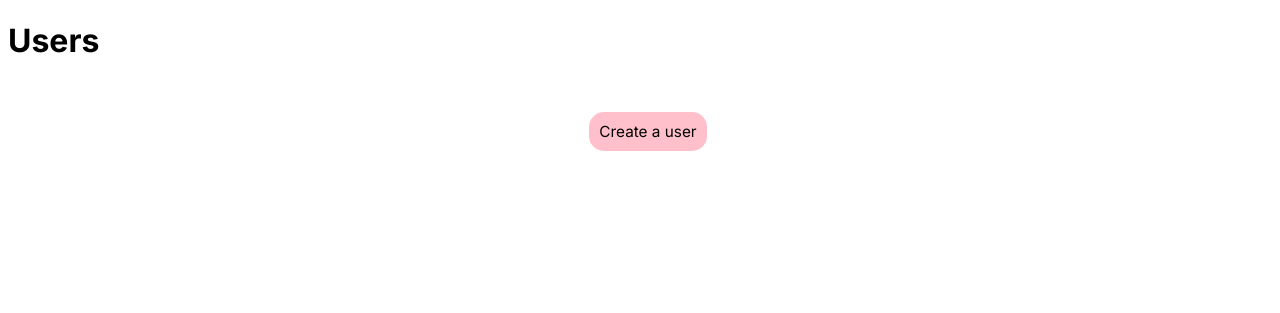
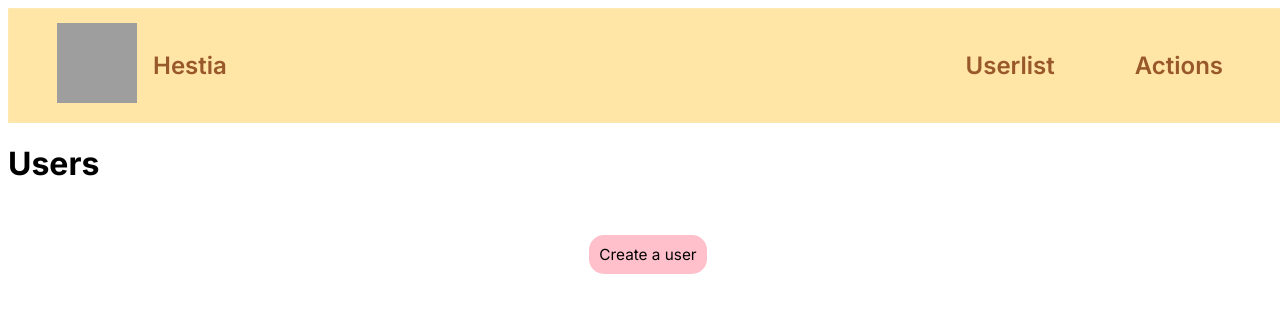
Before and after one commit to SolderFumes/hestia, a Flask app: page /userlist in a window 1280 px wide. Shown: the top 313 px of the page. Run offline with Flask 3, Linux system fonts and the light colour scheme; grey boxes are pictures that could not be loaded.

Commit message:
Style changes

```diff
--- a/app.py
+++ b/app.py
@@ -9,7 +9,7 @@ app = Flask(__name__)
 # @app.route is a decorator that tells Flask to run the following function when a request for the given path comes in ('/')
 @app.route('/')
 def home():
-    return '<h1>Hestia Home</h1><a href=/userlist>User List</a>'
+    return render_template('index.html')
 
 
 @app.route('/actions')
--- /dev/null
+++ b/static/css/styles.css
@@ -0,0 +1,67 @@
+@import url('https://fonts.googleapis.com/css?family=Lexend:400,500,600&display=swap');
+/* Header and Nav Bar */
+body {
+  font-family: "Lexend", sans-serif;
+}
+.site-header {
+  position: sticky;
+  top: 0;
+  z-index: 20;
+  padding-top: 1rem;
+}
+
+a, #topper h2
+{
+  color: #99582A;
+  font-weight: 600;
+  /*text-shadow: -0.05rem -0.05rem 0.1rem #99582A, 0.05rem -0.05rem 0.1rem #99582A, -0.05rem 0.05rem 0.1rem #99582A, 0.05rem 0.05rem 0.1rem #99582A, 0.1rem 0.1rem 0.1rem #99582A, 0.15rem 0.15rem 0.1rem #99582A; */
+
+  text-decoration: none;
+  transition: text-shadow 0.3s ease-out 0s;
+}
+
+#topper
+{
+  display: flex;
+  align-items: center;
+  justify-content: space-between;
+  gap: 1rem;
+  padding: 0.9rem 1rem;
+  border: 1px solid rgba(255, 255, 255, 0.12);
+  border-radius: 0px;
+  background: rgba(255, 230, 167, 1);
+  backdrop-filter: blur(18px);
+}
+
+#pages, #title
+{
+	display: flex;
+	justify-content: space-between;
+}
+
+#pages, #title
+{
+	gap: 1em;
+}
+
+#pages h2, #title a
+{
+	margin-top: auto;
+	margin-bottom: auto;
+}
+
+#title
+{
+	margin-left: 2em;
+}
+
+#pages h2
+{
+	margin-right: 2em;
+}
+
+#title img
+{
+	width: 5em;
+	height: 5em;
+}
--- a/templates/actions.html
+++ b/templates/actions.html
@@ -1,4 +1,5 @@
 <!DOCTYPE HTML>
+{% include "header.html" %}
 <div>
 	<table>
 		<!--We want to create a row for every entry in actions_dict.
--- /dev/null
+++ b/templates/header.html
@@ -0,0 +1,18 @@
+<head>
+	<link rel="icon" href="https://img.icons8.com/?size=64&id=81202&format=png&color=000000" type="image/x-icon">
+	<link rel="stylesheet" href="static/css/styles.css">
+</head>
+<div id="topper" class="site-header">
+	<div id="title">
+	    <a href="/">
+		<img src="https://img.icons8.com/?size=64&id=81202&format=png&color=000000" alt="logo" />
+	    </a>
+	    <a href="/">
+		<h2>Hestia</h2>
+	    </a>
+	</div>
+	<div id="pages">
+	    <h2><a href="/userlist"> Userlist <a></h2>
+	    <h2><a href="/actions"> Actions </a></h2>
+	</div>
+</div>
--- a/templates/userlist.html
+++ b/templates/userlist.html
@@ -3,15 +3,8 @@
 <!--[if IE 7]>         <html class="no-js lt-ie9 lt-ie8"> <![endif]-->
 <!--[if IE 8]>         <html class="no-js lt-ie9"> <![endif]-->
 <!--[if gt IE 8]>      <html class="no-js"> <!--<![endif]-->
-<html>
-    <head>
-        <meta charset="utf-8">
-        <meta http-equiv="X-UA-Compatible" content="IE=edge">
-        <title>Hestia: User List</title>
-        <meta name="description" content="">
-        <meta name="viewport" content="width=device-width, initial-scale=1">
-        <link rel="stylesheet" href="/static/css/userlist.css">
-    </head>
+{% include "header.html" %}
+    <link rel=stylesheet href="/static/css/userlist.css">
     <body>
         <!--[if lt IE 7]>
             <p class="browsehappy">You are using an <strong>outdated</strong> browser. Please <a href="#">upgrade your browser</a> to improve your experience.</p>
```
Also changed, not shown: templates/index.html (+1 -17 lines).
